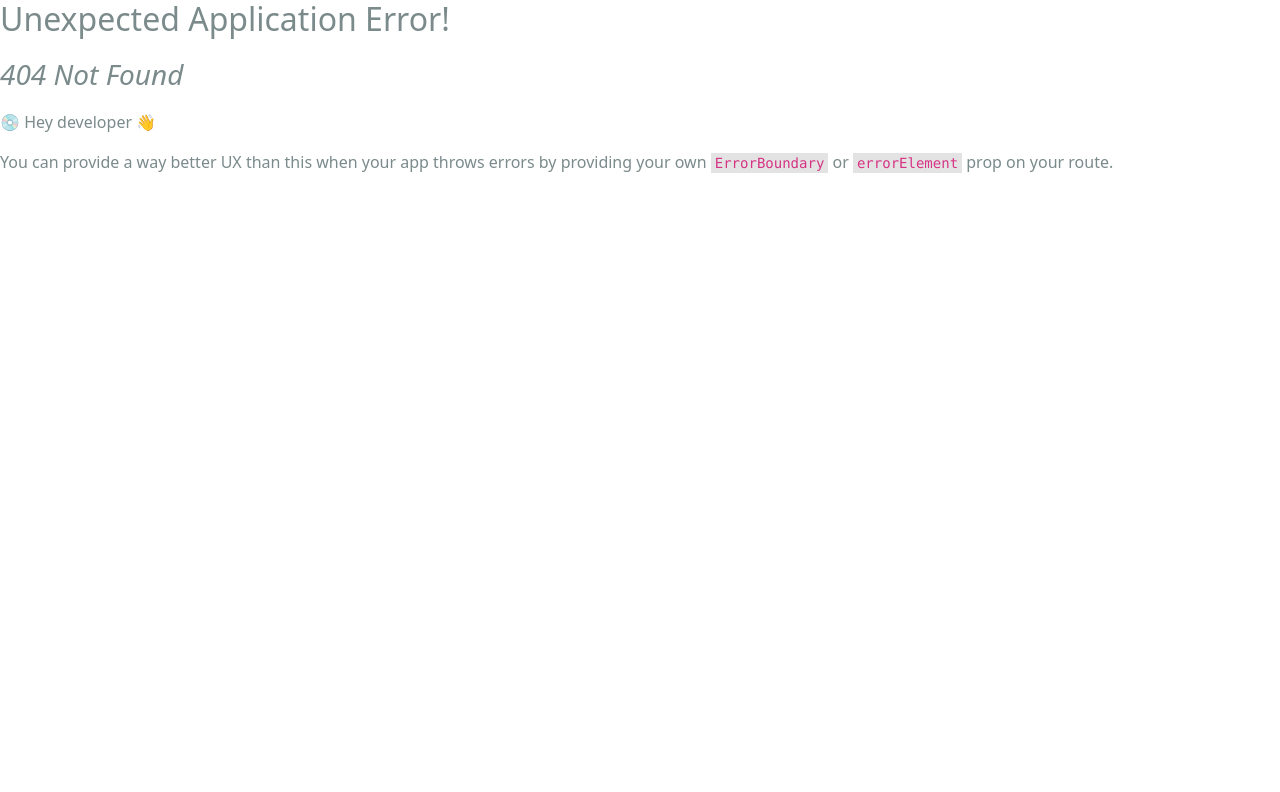
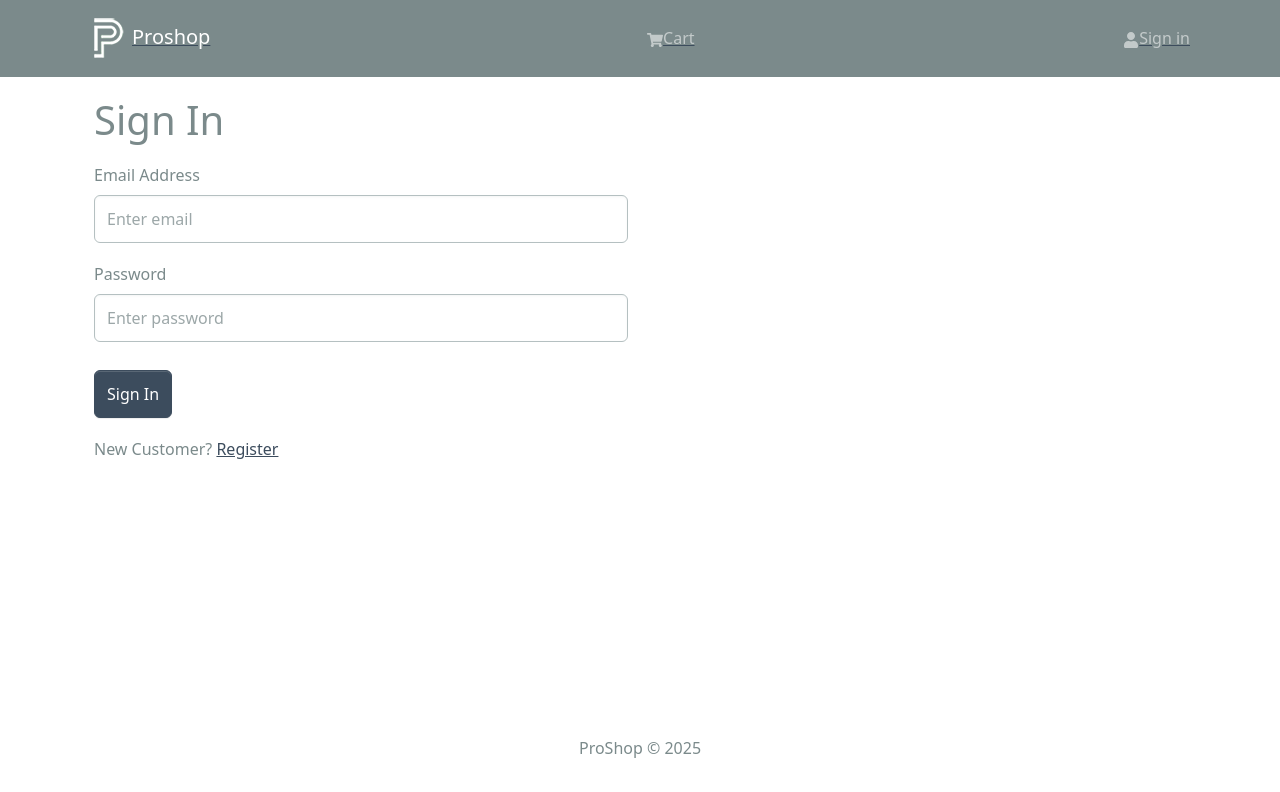
Before and after one commit to nehagode23/proshop, a React (Create React App) app in the folder frontend/: page /login in a window 1280 px wide. Before the commit this address had no page. Shown: the top 792 px of the page. Built offline with nearby package versions, Linux system fonts and the light colour scheme.

Commit message:
login slice and screen

```diff
--- /dev/null
+++ b/frontend/src/components/FormContainer.jsx
@@ -0,0 +1,16 @@
+import React from 'react';
+import {Container, Row, Col} from 'react-bootstrap';
+
+const FormContainer = ({children}) => {
+  return (
+    <Container>
+        <Row className='justify-center-md-center'>
+        <Col xs={12} md={6}>
+        {children}
+        </Col>
+        </Row>
+    </Container>
+  )
+}
+
+export default FormContainer
--- a/frontend/src/constants.js
+++ b/frontend/src/constants.js
@@ -1,6 +1,6 @@
 // export const BASE_URL=process.env.NODE_ENV ==='development'? 'http://localhost:5000':'';
 export const BASE_URL='';
 export const PRODUCTS_URL='/api/products';
-export const USERS_URL='/api/users';
+export const USERS_URL='/api/user';
 export const ORDERS_URL='/api/orders';
 export const PAYPAL_URL='/api/config/paypal';
--- a/frontend/src/index.js
+++ b/frontend/src/index.js
@@ -16,6 +16,7 @@
 import CartScreen from './screens/CartScreen';
 import { Provider } from 'react-redux';
 import store from './store';
+import LoginScreen from './screens/LoginScreen';
 
 const router=createBrowserRouter(
   createRoutesFromElements(
@@ -23,6 +24,7 @@
       <Route index={true} path='/' element={<HomeScreen/>}/>
       <Route path='/product/:id' element={<ProductScreen/>}/>
       <Route path='/cart' element={<CartScreen/>}/>
+      <Route path='/login' element={<LoginScreen/>}/>
     </Route>
   )
 )
--- /dev/null
+++ b/frontend/src/screens/LoginScreen.jsx
@@ -0,0 +1,41 @@
+import React from 'react';
+import { useState } from 'react';
+import {Link} from 'react-router-dom';
+import { Form, Button, Row,Col } from 'react-bootstrap';
+import FormContainer from '../components/FormContainer';
+
+const LoginScreen = () => {
+    const [email,setEmail]=useState('');
+    const [password,setPassword]=useState('');
+
+    const submitHandler=(e)=>{
+        e.preventDefault();
+        console.log('submit');
+    }
+
+  return (
+    <FormContainer>
+        <h1>Sign In</h1>
+        <Form onSubmit={submitHandler}>
+            <Form.Group controlId='email' className='my-3'>
+                <Form.Label>Email Address</Form.Label>
+                <Form.Control type='email' placeholder='Enter email' value={email} onChange={(e)=>setEmail(e.target.value)}></Form.Control>
+            </Form.Group>
+            <Form.Group controlId='password' className='my-3'>
+                <Form.Label>Password</Form.Label>
+                <Form.Control type='password' placeholder='Enter password' value={email} onChange={(e)=>setPassword(e.target.value)}></Form.Control>
+            </Form.Group>
+
+            <Button type='submit' variant='primary' className='mt-2'>Sign In</Button>
+        </Form>
+
+        <Row className='py-3'>
+            <Col>
+            New Customer? <Link to='/register'>Register</Link>
+            </Col>
+        </Row>
+    </FormContainer>
+  )
+}
+
+export default LoginScreen
--- /dev/null
+++ b/frontend/src/slices/authSlice.js
@@ -0,0 +1,20 @@
+import { createSlice } from "@reduxjs/toolkit";
+
+const initialState={
+    userInfo: localStorage.getItem('userInfo')? JSON.parse(localStorage.getItem('userInfo')):null,
+}
+
+const authSlice=createSlice({
+    name:'auth',
+    initialState,
+    reducers:{
+        setCredentials:(state,action)=>{
+            state.userInfo=action.payload;
+            localStorage.setItem('userInfo',JSON.stringify(action.payload));
+        }
+    }
+});
+
+export const {setCredentials} =authSlice.actions;
+
+export default authSlice.reducer;
--- a/frontend/src/store.js
+++ b/frontend/src/store.js
@@ -1,11 +1,12 @@
 import { configureStore } from "@reduxjs/toolkit";
 import { apiSlice } from "./slices/apiSlice";
 import cartSliceReducer from './slices/cartSlice.js';
-
+import authSliceReducer from './slices/authSlice.js';
 const store= configureStore({
     reducer:{
         [apiSlice.reducerPath]:apiSlice.reducer,
         cart:cartSliceReducer,
+        auth:authSliceReducer,
     },
     middleware:(getDefaultMiddleware)=>getDefaultMiddleware().concat
     (apiSlice.middleware),
```
Also changed, not shown: frontend/src/slices/userApiSlice.js (added, +18 -0 lines), 1 other file (tests, documents, lock files or other folders).
